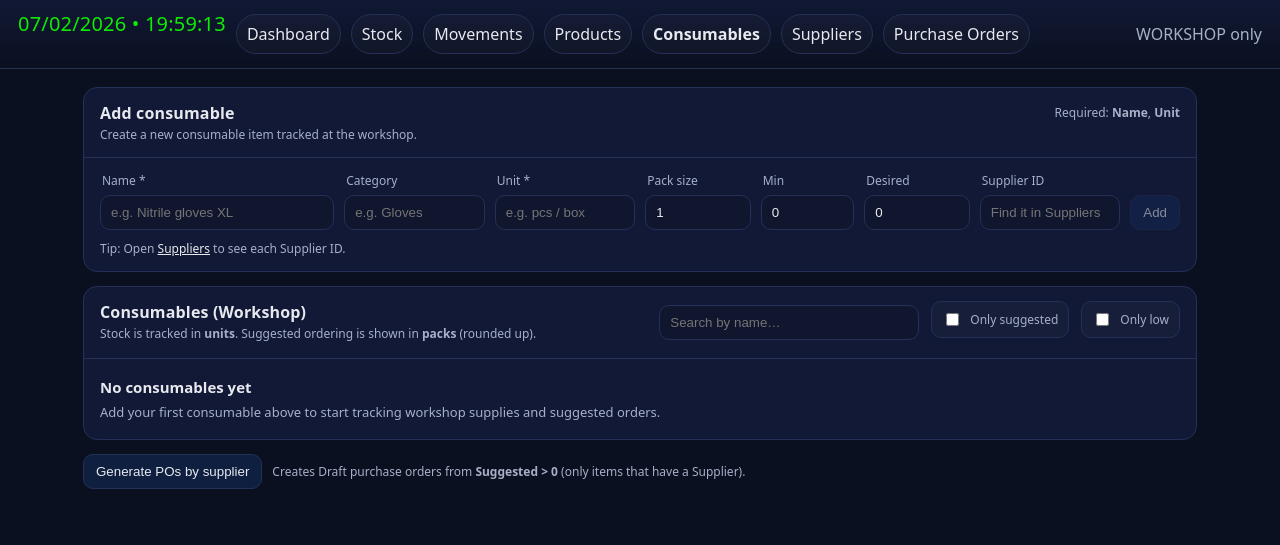
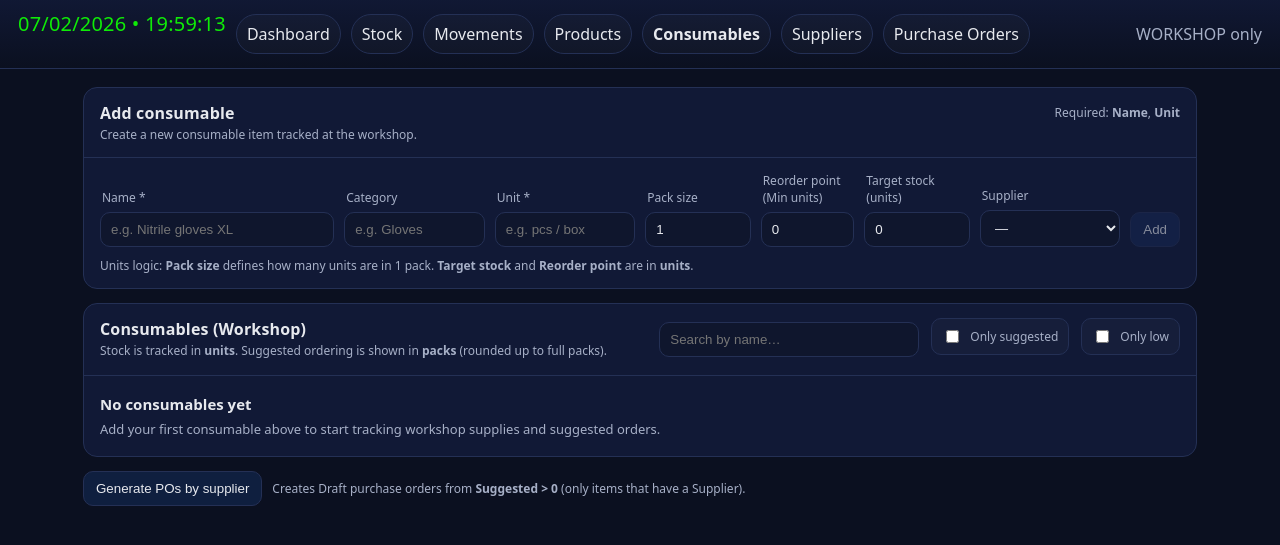
Before and after one commit to cfragoulis-design/Warehouse, a FastAPI app: template app/templates/consumables_list.html in a window 1280 px wide. Shown: the top 545 px of the page. Run offline with FastAPI, Linux system fonts and the light colour scheme; the template is opened without the code that fills it, so the values that code supplies are empty; parts of the project's set-up code (start-up, migrations or seed data) failed here and were passed over.

Commit message:
Add files via upload

```diff
--- a/app/templates/consumables_list.html
+++ b/app/templates/consumables_list.html
@@ -116,16 +116,21 @@
               <input id="pack_size" name="pack_size" type="number" min="1" step="1" value="1" />
             </div>
             <div>
-              <label for="min_qty">Min</label>
+              <label for="min_qty" title="When stock drops below this (and Min > 0) the item is marked LOW">Reorder point (Min units)</label>
               <input id="min_qty" name="min_qty" type="number" min="0" step="1" value="0" />
             </div>
             <div>
-              <label for="desired_qty">Desired</label>
+              <label for="desired_qty" title="Target stock level in units. Suggested = max(0, Target - (On hand + On order)), rounded up to a pack.">Target stock (units)</label>
               <input id="desired_qty" name="desired_qty" type="number" min="0" step="1" value="0" />
             </div>
             <div>
-              <label for="supplier_id">Supplier ID</label>
-              <input id="supplier_id" name="supplier_id" placeholder="Find it in Suppliers" inputmode="numeric" />
+              <label for="supplier_id">Supplier</label>
+              <select id="supplier_id" name="supplier_id">
+                <option value="">—</option>
+                {% for s in suppliers %}
+                  <option value="{{ s.id }}">{{ s.name }}{% if not s.is_active %} (inactive){% endif %}</option>
+                {% endfor %}
+              </select>
             </div>
             <div style="display:flex;justify-content:flex-end">
               <button id="addBtn" class="btn" type="submit">Add</button>
@@ -133,7 +138,7 @@
           </div>
 
           <div class="hint">
-            Tip: Open <a href="/suppliers" target="_blank" rel="noopener">Suppliers</a> to see each Supplier ID.
+            Units logic: <b>Pack size</b> defines how many units are in 1 pack. <b>Target stock</b> and <b>Reorder point</b> are in <b>units</b>.
           </div>
         </form>
       </div>
@@ -143,7 +148,7 @@
       <div class="card-h">
         <div>
           <h2>Consumables (Workshop)</h2>
-          <div class="sub">Stock is tracked in <b>units</b>. Suggested ordering is shown in <b>packs</b> (rounded up).</div>
+          <div class="sub">Stock is tracked in <b>units</b>. Suggested ordering is shown in <b>packs</b> (rounded up to full packs).</div>
         </div>
         <div class="filters">
           <input id="q" placeholder="Search by name…" />
@@ -172,8 +177,8 @@
             <th>Supplier</th>
             <th>Stock (units)</th>
             <th>On‑order (units)</th>
-            <th>Min</th>
-            <th>Desired</th>
+            <th>Reorder point</th>
+            <th>Target stock</th>
             <th>Suggested (packs)</th>
             <th style="min-width:220px">Actions</th>
           </tr>
@@ -203,8 +208,8 @@
               <span class="badge">{{ r.on_hand }}</span>
             </td>
             <td class="num muted">{{ r.on_order }}</td>
-            <td class="num muted">{{ r.min_qty }}</td>
-            <td class="num muted">{{ r.desired_qty }}</td>
+            <td class="num muted" title="Reorder point (Min units)">{{ r.min_qty }}</td>
+            <td class="num muted" title="Target stock in units">{{ r.desired_qty }}</td>
             <td class="num">
               {% if has_suggested %}
                 <div class="kpi">
```
